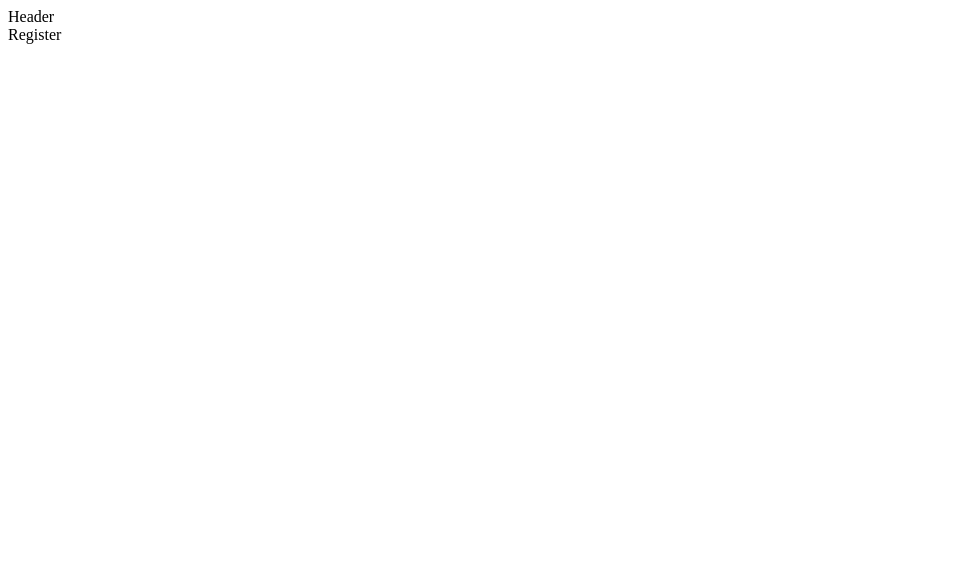
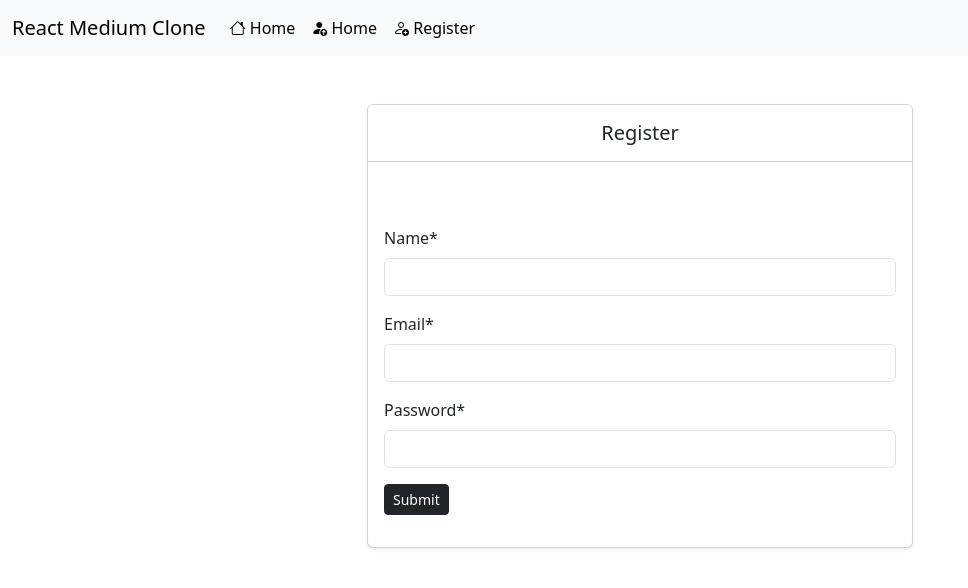
Before and after one commit to mjay88/medium-clone-frontend, a React (Vite) app: page /register in a window 1280 px wide. Shown: the top 588 px of the page, without its empty margins (0-968 px from the left). Built offline with nearby package versions, Linux system fonts and the light colour scheme.

Commit message:
register users, display form validation errors

```diff
--- /dev/null
+++ b/src/components/custom/useValidation.jsx
@@ -0,0 +1,10 @@
+export default function useValidation(errors, field) {
+	const renderErrors = (field) =>
+		errors?.[field]?.map((error, index) => (
+			<div key={index} className="text-white my-2 rounded p-2 bg-danger">
+				{error}
+			</div>
+		));
+
+	return renderErrors(field);
+}
--- a/src/components/layouts/Header.jsx
+++ b/src/components/layouts/Header.jsx
@@ -1,5 +1,48 @@
 import React from "react";
+import { Link } from "react-router-dom";
 
 export default function Header() {
-	return <div>Header</div>;
+	return (
+		<nav className="navbar navbar-expand-lg bg-body-tertiary">
+			<div className="container-fluid">
+				<Link className="navbar-brand" to="/">
+					React Medium Clone
+				</Link>
+				<button
+					className="navbar-toggler"
+					type="button"
+					data-bs-toggle="collapse"
+					data-bs-target="#navbarSupportedContent"
+					aria-controls="navbarSupportedContent"
+					aria-expanded="false"
+					aria-label="Toggle navigation"
+				>
+					<span className="navbar-toggler-icon"></span>
+				</button>
+				<div className="collapse navbar-collapse" id="navbarSupportedContent">
+					<ul className="navbar-nav me-auto mb-2 mb-lg-0">
+						<li className="nav-item">
+							<Link className="nav-link active" aria-current="page" to="/">
+								<i className="bi bi-house"></i> Home
+							</Link>
+						</li>
+						<li className="nav-item">
+							<Link className="nav-link active" aria-current="page" to="/login">
+								<i className="bi bi-person-fill-up"></i> Home
+							</Link>
+						</li>
+						<li className="nav-item">
+							<Link
+								className="nav-link active"
+								aria-current="page"
+								to="/register"
+							>
+								<i className="bi bi-person-add"></i> Register
+							</Link>
+						</li>
+					</ul>
+				</div>
+			</div>
+		</nav>
+	);
 }
--- /dev/null
+++ b/src/components/layouts/Spinner.jsx
@@ -0,0 +1,9 @@
+import React from "react";
+
+export default function Spinner() {
+	return (
+		<div class="spinner-border" role="status">
+			<span class="visually-hidden">Loading...</span>
+		</div>
+	);
+}
--- a/src/components/user/Register.jsx
+++ b/src/components/user/Register.jsx
@@ -1,5 +1,117 @@
-import React from "react";
+import React, { useState } from "react";
+import { useNavigate } from "react-router-dom";
+import axios from "axios";
+import { toast } from "react-toastify";
+import useValidation from "../custom/useValidation.jsx";
+import Spinner from "../layouts/Spinner.jsx";
+import { BASE_URL } from "../../helpers/config.js";
 
 export default function Register() {
-	return <div>Register</div>;
+	const [user, setUser] = useState({
+		name: "",
+		email: "",
+		password: "",
+	});
+	const [errors, setErrors] = useState([]);
+	const [loading, setLoading] = useState(false);
+	const navigate = useNavigate();
+
+	const registerUser = async (e) => {
+		e.preventDefault();
+		setLoading(true);
+		setErrors([]);
+		try {
+			const response = await axios.post(`${BASE_URL}/user/register`, user);
+			setLoading(false);
+			toast.success(response.data.message);
+			navigate("/login");
+		} catch (error) {
+			setLoading(false);
+			if (error?.response?.status === 422) {
+				setErrors(error.response.data.errors);
+			}
+			console.log(error);
+		}
+	};
+
+	return (
+		<div className="container">
+			<div className="row my-5">
+				<div className="col-md-6 mx-auto">
+					<div className="card shadow-sm">
+						<div className="card-header bg-white">
+							<h5 className="text-center mt-2">Register</h5>
+						</div>
+						<div className="card-body">
+							<form className="mt-5" onSubmit={(e) => registerUser(e)}>
+								<div className="mb-3">
+									<label htmlFor="name" className="form-label">
+										Name*
+									</label>
+									<input
+										type="text"
+										onChange={(e) =>
+											setUser({
+												...user,
+												name: e.target.value,
+											})
+										}
+										name="name"
+										id="name"
+										className="form-control"
+									/>
+									{useValidation(errors, "name")}
+								</div>
+								<div className="mb-3">
+									<label htmlFor="email" className="form-label">
+										Email*
+									</label>
+									<input
+										type="text"
+										onChange={(e) =>
+											setUser({
+												...user,
+												email: e.target.value,
+											})
+										}
+										name="email"
+										id="email"
+										className="form-control"
+									/>
+									{useValidation(errors, "email")}
+								</div>
+								<div className="mb-3">
+									<label htmlFor="password" className="form-label">
+										Password*
+									</label>
+									<input
+										type="password"
+										onChange={(e) =>
+											setUser({
+												...user,
+												password: e.target.value,
+											})
+										}
+										name="password"
+										id="password"
+										className="form-control"
+									/>
+									{useValidation(errors, "password")}
+								</div>
+								<div className="mb-3">
+									{loading ? (
+										<Spinner />
+									) : (
+										<button type="submit" className="btn btn-sm btn-dark">
+											Submit
+										</button>
+									)}
+								</div>
+							</form>
+						</div>
+					</div>
+				</div>
+			</div>
+		</div>
+	);
 }
--- /dev/null
+++ b/src/helpers/config.js
@@ -0,0 +1 @@
+export const BASE_URL = "http://127.0.0.1:8000/api";
--- a/src/main.jsx
+++ b/src/main.jsx
@@ -5,10 +5,17 @@ import "./index.css";
 import { Provider } from "react-redux";
 import { persistor, store } from "./redux/store/index.js";
 import { PersistGate } from "redux-persist/integration/react";
+import "bootstrap/dist/css/bootstrap.min.css";
+import "bootstrap/dist/js/bootstrap.min.js";
+import "bootstrap-icons/font/bootstrap-icons.css";
+import "react-toastify/dist/ReactToastify.css";
+import "react-quill/dist/quill.snow.css";
+import { ToastContainer } from "react-toastify";
 
 ReactDOM.createRoot(document.getElementById("root")).render(
 	<Provider store={store}>
 		<PersistGate persistor={persistor}>
+			<ToastContainer position="top-right" />
 			<App />
 		</PersistGate>
 	</Provider>
```
